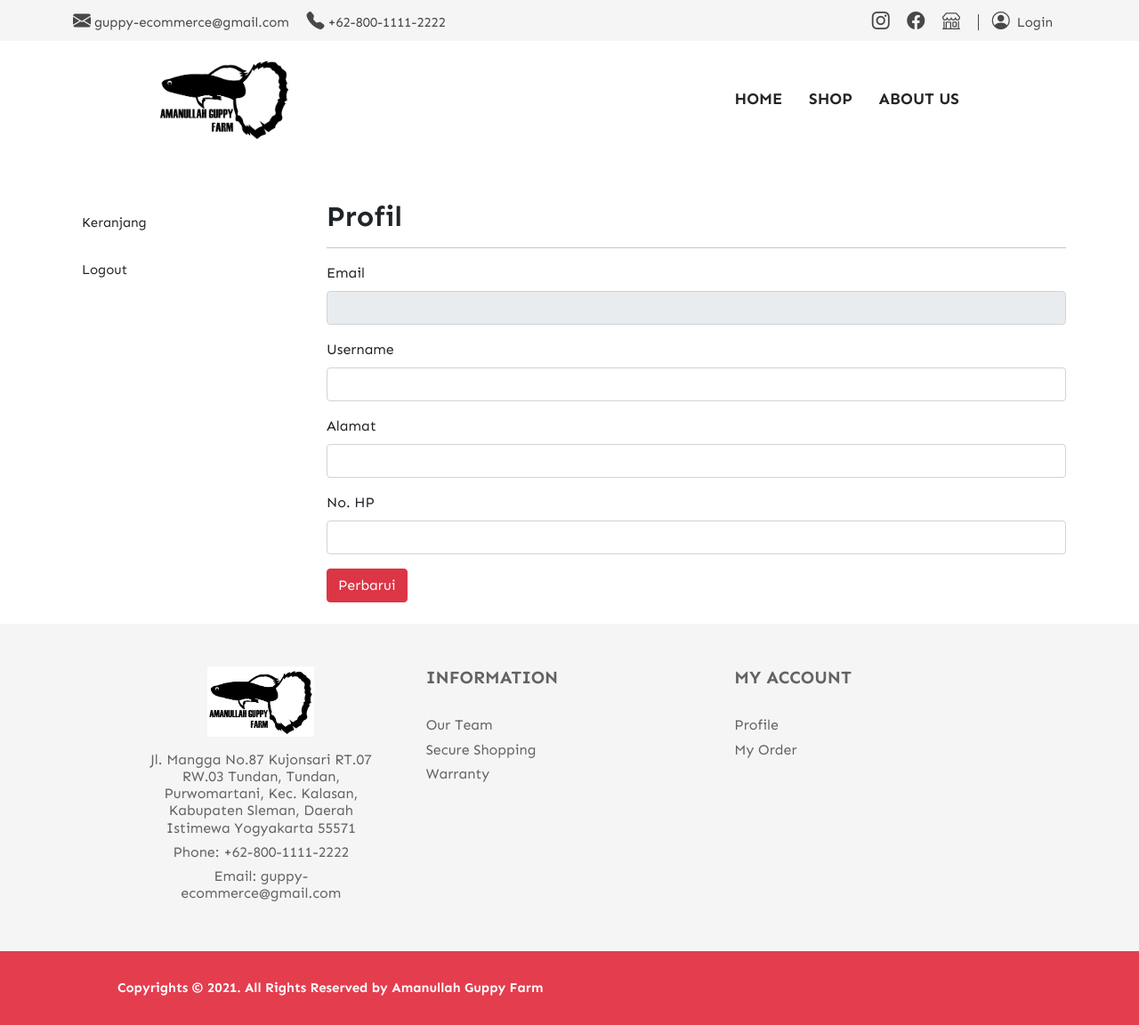
After one commit to muhammadyusufprananda/guppyci4, a CodeIgniter 4 app: template app/Views/user/profil.php in a window 1280 px wide. The commit adds this page. Shown: the whole page at 89% size. Run offline with PHP 8.4 and a stand-in for CodeIgniter, Linux system fonts and the light colour scheme; the template is opened without the code that fills it, so the values that code supplies are empty; some libraries are stand-ins or nearby versions.

```diff
--- a/app/Config/Routes.php
+++ b/app/Config/Routes.php
@@ -34,8 +34,12 @@ $routes->setAutoRoute(true);
 // route since we don't have to scan directories.
 $routes->get('/', 'Pages::index');
 $routes->get('/shop/(:segment)', 'Shop::detail/$1');
+$routes->get('/admin', 'Admin::index', ['filter' => 'role:superadmin']);
+$routes->get('/admin/index', 'Admin::index', ['filter' => 'role:superadmin']);
 $routes->delete('/admin/(:num)', 'Admin::hapus/$1');
 $routes->get('/admin/hapus/(:num)', 'Shop::detail/$1');
+// $routes->get('/admin/profil', 'Admin::index');
+$routes->get('/user', 'User::index');
 
 /*
  * --------------------------------------------------------------------
--- a/app/Controllers/BaseController.php
+++ b/app/Controllers/BaseController.php
@@ -36,7 +36,7 @@ class BaseController extends Controller
 	 *
 	 * @var array
 	 */
-	protected $helpers = [];
+	protected $helpers = ['auth'];
 
 	/**
 	 * Constructor.
--- /dev/null
+++ b/app/Views/layout/nav_user.php
@@ -0,0 +1,13 @@
+<ul class="nav nav-pills flex-column">
+    <li class="nav-item">
+        <?php if($nav == 'profil'): ?>
+        <a class="nav-link active" aria-current="page" href="/user">Profil</a>
+        <?php endif; ?>
+    </li>
+    <li class="nav-item">
+        <a class="nav-link" href="/keranjang">Keranjang</a>
+    </li>
+    <li class="nav-item">
+        <a class="nav-link" href="<?= base_url('logout') ?>">Logout</a>
+    </li>
+</ul>
--- a/app/Views/layout/top_bar.php
+++ b/app/Views/layout/top_bar.php
@@ -13,7 +13,24 @@
           <a href="#"><i class="bi-facebook"></i></a>
           <a href="#"><i class="bi-shop"></i></a>
           <!-- Bagian login -->
-          <a href="login.html" class="C-login"><i class="bi-person-circle me-2"></i>Login</a>
+          <?php if(logged_in()): ?>
+          <!-- Jika sudah login -->
+            <div class="dropdown d-inline">
+              <a class="btn btn-danger text-white dropdown-toggle p-0 px-1 mb-1" href="#" role="button" id="dropdownMenuLink" data-bs-toggle="dropdown" aria-expanded="false"><i class="bi-person-circle me-2"></i><?= user()->username ?></a>
+              <ul class="dropdown-menu" aria-labelledby="dropdownMenuLink">
+                <?php if(in_groups('superadmin')): ?>
+                  <li><a class="dropdown-item" href="/admin">Admin</a></li>
+                  <li><a class="dropdown-item" href="/admin/profil">Profile</a></li>
+                <?php elseif(in_groups('user')): ?>
+                  <li><a class="dropdown-item" href="/user">Profile</a></li>
+                  <li><a class="dropdown-item" href="/keranjang">Keranjang</a></li>
+                <?php endif; ?>
+                  <li><a class="dropdown-item" href="<?= base_url('logout') ?>">Logout</a></li>
+              </ul>
+            </div>
+          <?php else: ?>
+            <a href="<?= base_url('login') ?>" class="C-login"><i class="bi-person-circle me-2"></i>Login</a>
+          <?php endif; ?>
         </div>
       </div>
     </div>
--- /dev/null
+++ b/app/Views/user/profil.php
@@ -0,0 +1,47 @@
+<?= $this->extend('layout/template'); ?>
+<?= $this->section('content'); ?>
+<!-- Bagian Etalase -->
+<section class="S-admin mt-5">
+    <div class="container">
+        <div class="row">
+            <div class="col-sm-3">
+                <?= $this->include('layout/nav_user') ?>
+            </div>
+            <div class="col-sm-9">
+                <h2>Profil</h2>
+                <hr>
+                <?php if (session()->getFlashdata('pesan-hijau')) : ?>
+                <div class="my-2 alert alert-success">
+                    <?= session()->getFlashdata('pesan-hijau') ?>
+                </div>
+                <?php elseif (session()->getFlashdata('pesan-merah')) : ?>
+                <div class="my-2 alert alert-danger">
+                    <?= session()->getFlashdata('pesan-merah') ?>
+                </div>
+                <?php endif; ?>
+                <form action="/user/simpanedit" method="post">
+                <?= csrf_field(); ?>
+                    <div class="mb-3">
+                        <label for="emailUser" class="form-label">Email</label>
+                        <input type="text" class="form-control" id="emailUser" name="emailUser" value="<?= $user->email ?>" readonly>
+                    </div>
+                    <div class="mb-3">
+                        <label for="usernameUser" class="form-label">Username</label>
+                        <input type="text" class="form-control" id="usernameUser" name="usernameUser" value="<?= $user->username ?>" required>
+                    </div>
+                    <div class="mb-3">
+                        <label for="alamatUser" class="form-label">Alamat</label>
+                        <input type="text" class="form-control" id="alamatUser" name="alamatUser" value="<?= $user->alamat ?>">
+                    </div>
+                    <div class="mb-3">
+                        <label for="nohpUser" class="form-label">No. HP</label>
+                        <input type="text" class="form-control" id="nohpUser" name="nohpUser" value="<?= $user->nohp ?>">
+                    </div>
+                    <button type="submit" class="btn btn-danger">Perbarui</button>
+                </form>
+            </div>
+        </div>
+    </div>
+</section>
+
+<?= $this->endSection(); ?>
```
Also changed, not shown: app/Controllers/Admin.php (+23 -2 lines), app/Controllers/User.php (added, +33 -0 lines), app/Views/admin/profil.php (added, +47 -0 lines), app/Views/layout/nav_admin.php (+13 -3 lines), 3 other files.
